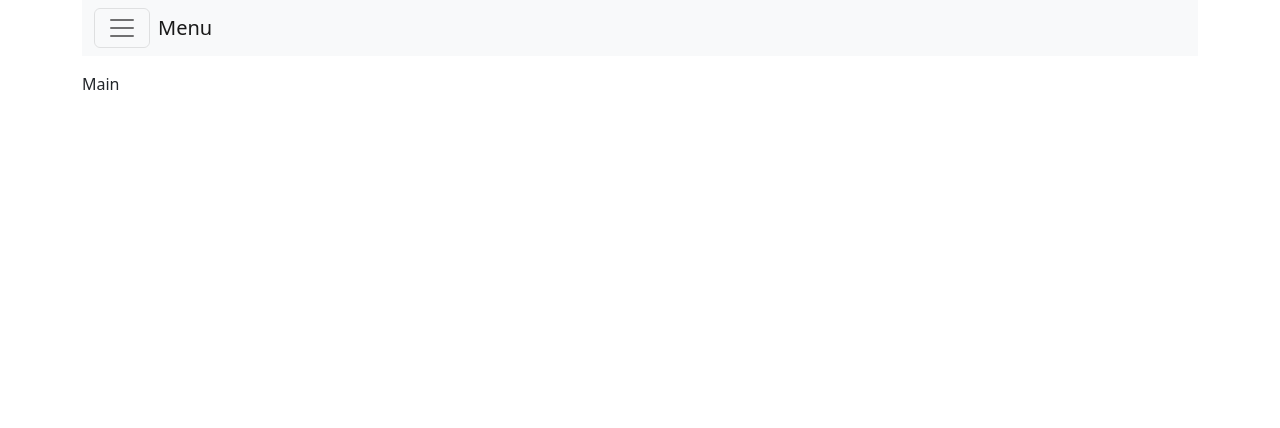
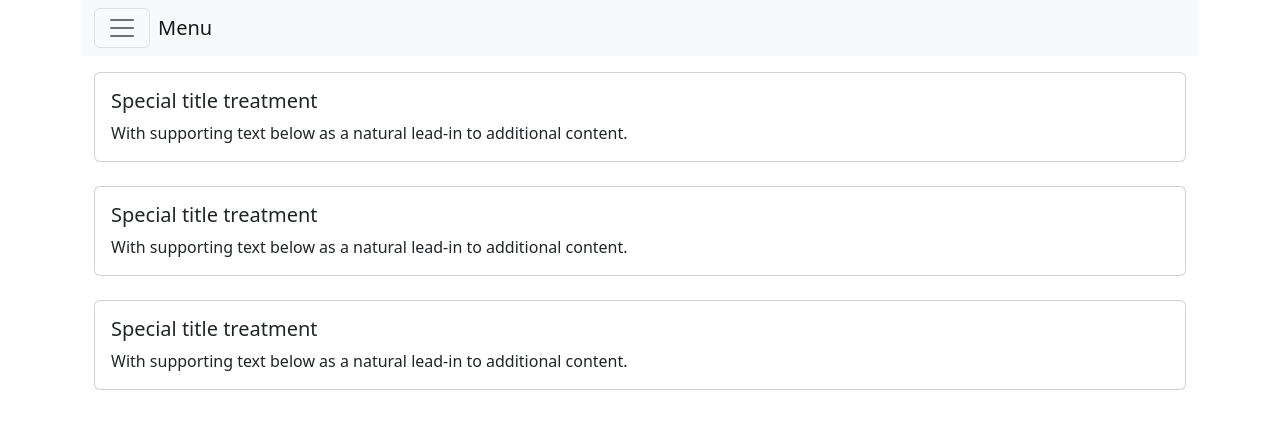
Before and after one commit to MrDuffs/react-spa-project, a React (Vite) app: page / in a window 1280 px wide. Shown: the top 428 px of the page. Built offline with nearby package versions, Linux system fonts and the light colour scheme.

Commit message:
add cards list and item components

```diff
--- /dev/null
+++ b/src/components/card-list/index.jsx
@@ -0,0 +1,23 @@
+import { memo } from 'react';
+import { Col, Container, Row } from 'react-bootstrap';
+import ItemCard from '../item-card';
+
+function CardList(props) {
+  return (
+    <Container>
+      {[1, 2, 3].map((item, index) => (
+        <>
+          {/* eslint-disable-next-line react/no-array-index-key */}
+          <Row key={index}>
+            <Col>
+              <ItemCard />
+            </Col>
+          </Row>
+          <br />
+        </>
+      ))}
+    </Container>
+  );
+}
+
+export default memo(CardList);
--- /dev/null
+++ b/src/components/item-card/index.jsx
@@ -0,0 +1,17 @@
+import { memo } from 'react';
+import { Card } from 'react-bootstrap';
+
+function ItemCard(props) {
+  return (
+    <Card>
+      <Card.Body>
+        <Card.Title>Special title treatment</Card.Title>
+        <Card.Text>
+          With supporting text below as a natural lead-in to additional content.
+        </Card.Text>
+      </Card.Body>
+    </Card>
+  );
+}
+
+export default memo(ItemCard);
--- a/src/pages/main/index.jsx
+++ b/src/pages/main/index.jsx
@@ -2,6 +2,7 @@ import { memo, useState } from 'react';
 import PageLayout from '../../components/page-layout';
 import Header from '../../components/header';
 import Menu from '../../components/menu';
+import CardList from '../../components/card-list';
 
 function Main() {
   const [show, setShow] = useState(false);
@@ -15,7 +16,7 @@ function Main() {
     <PageLayout>
       <Header handleShow={callbacks.onShowMenu} />
       <Menu show={show} handleClose={callbacks.onMenuClose} />
-      Main
+      <CardList />
     </PageLayout>
   );
 }
```
